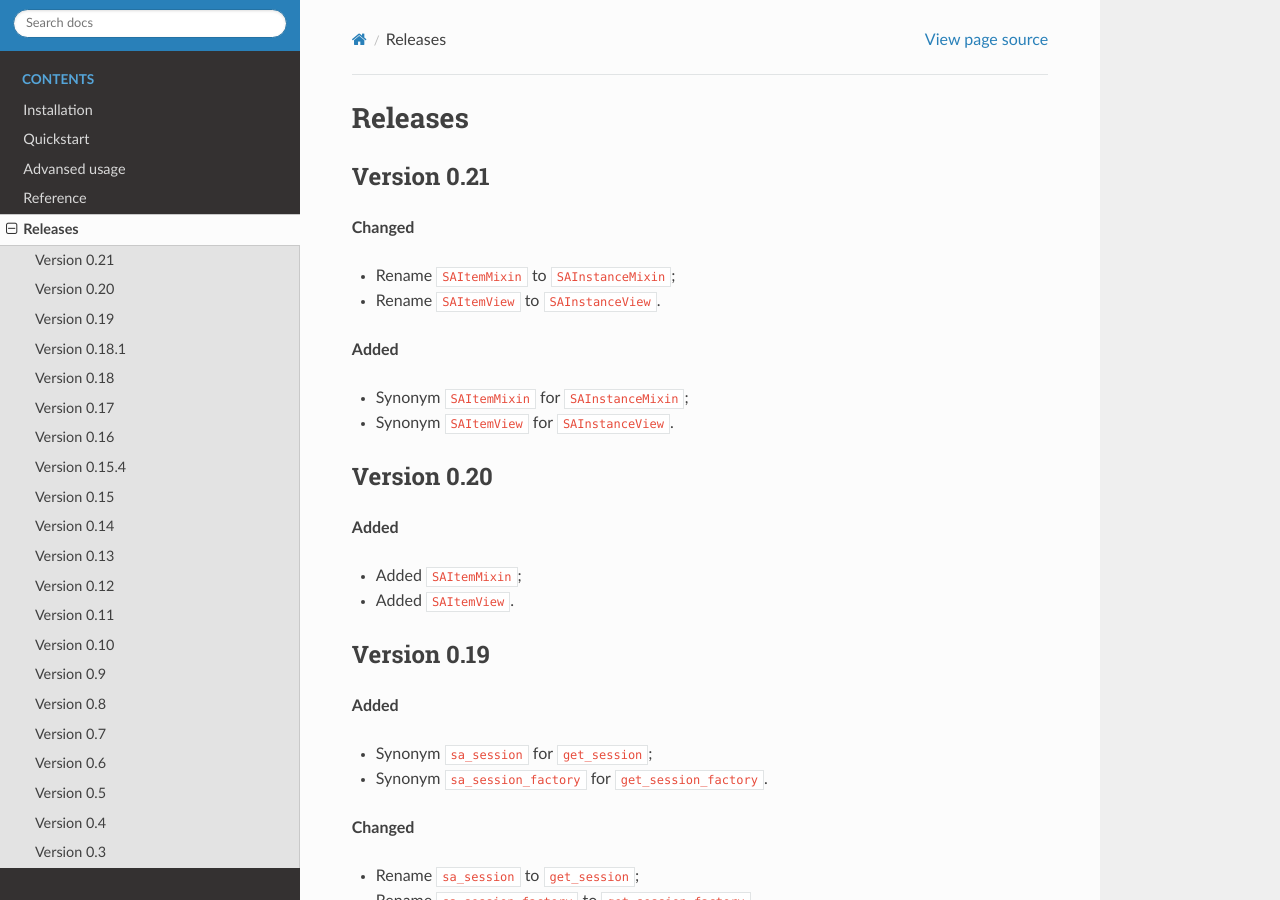
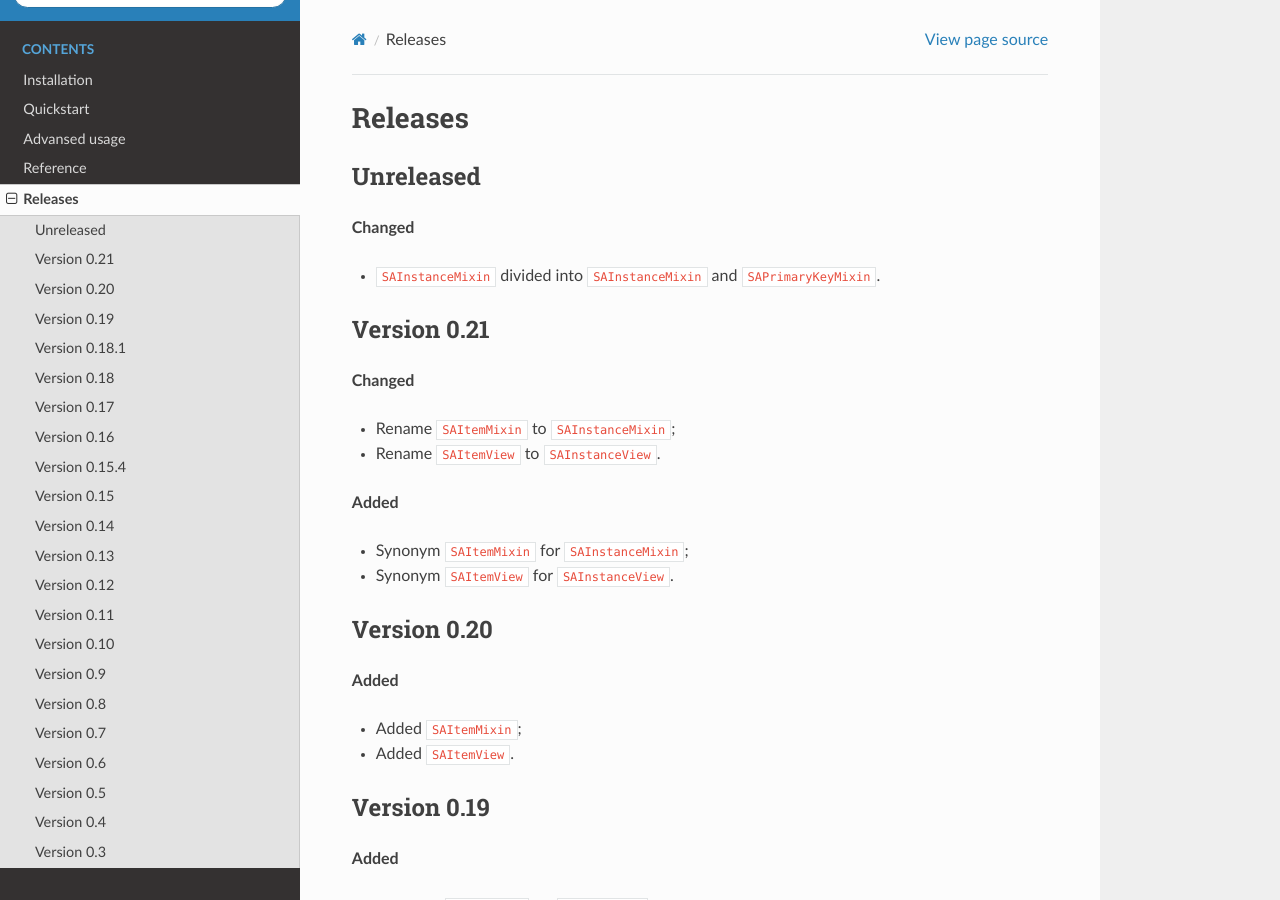
Before and after one commit to ri-gilfanov/aiohttp-sqlalchemy, a Sphinx documentation site: the page built from docs/releases.rst, in a window 1280 px wide and 900 px high. Built offline with Sphinx 7.4.7 and the Read the Docs theme 2.0.0, drawn with Linux system fonts in a browser that asks for light colours.

Commit message:
`SAInstanceMixin` divided into `SAInstanceMixin` and `SAPrimaryKeyMixin`

```diff
--- a/docs/reference.rst
+++ b/docs/reference.rst
@@ -19,6 +19,11 @@ Class based views
   :show-inheritance:
 
 .. autoclass:: aiohttp_sqlalchemy.SAModelMixin
+  :members:
+  :show-inheritance:
+
+.. autoclass:: aiohttp_sqlalchemy.SAPrimaryKeyMixin
+  :inherited-members:
   :members:
   :show-inheritance:
 
--- a/docs/releases.rst
+++ b/docs/releases.rst
@@ -1,6 +1,13 @@
 ========
 Releases
 ========
+Unreleased
+----------
+**Changed**
+
+* ``SAInstanceMixin`` divided into ``SAInstanceMixin`` and
+  ``SAPrimaryKeyMixin``.
+
 Version 0.21
 ------------
 **Changed**
```
Also changed, not shown: 1 other file.
